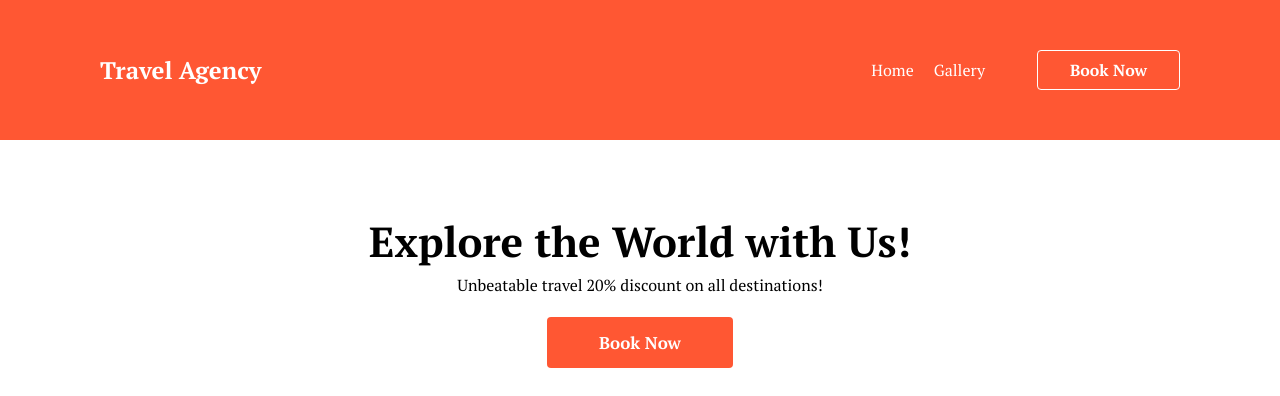
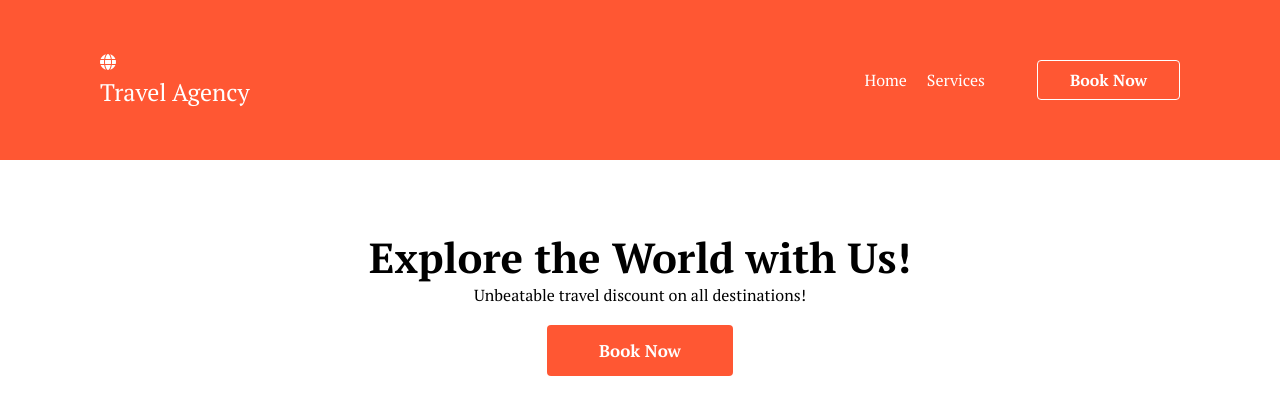
Before and after one commit to charliesumalag/ACTIVITY_4_WS1_ADS, a plain HTML site: page index.html in a window 1280 px wide. Shown: the top 396 px of the page. Drawn offline with Linux system fonts and the light colour scheme.

Commit message:
Update index.html

```diff
--- a/index.html
+++ b/index.html
@@ -4,18 +4,29 @@
     <meta charset="UTF-8" />
     <meta name="viewport" content="width=device-width, initial-scale=1.0" />
     <link rel="stylesheet" href="index.css" />
-    <title>Agency 20% Off</title>
+    <link
+      rel="stylesheet"
+      href="https://cdnjs.cloudflare.com/ajax/libs/font-awesome/6.6.0/css/all.min.css"
+      integrity="sha512-Kc323vGBEqzTmouAECnVceyQqyqdsSiqLQISBL29aUW4U/M7pSPA/gEUZQqv1cwx4OnYxTxve5UMg5GT6L4JJg=="
+      crossorigin="anonymous"
+      referrerpolicy="no-referrer"
+    />
+    <title>Travel Agency Discounts</title>
   </head>
   <body>
-    <div class="orange-bg">
+    <div class="orange-bg header-main-container">
       <div class="wrapper">
         <!-- header -->
         <header>
-          <h2>Travel Agency</h2>
+          <div class="logo-container">
+            <i class="fa-solid fa-globe"></i>
+            <h2><a href="index.html">Travel Agency</a></h2>
+          </div>
           <nav>
             <ul class="nav-lists">
               <li class="nav-list"><a href="#">Home</a></li>
-              <li class="nav-list"><a href="#">Gallery</a></li>
+              <li class="nav-list"><a href="services.html">Services</a></li>
+
               <button class="nav-btn">Book Now</button>
             </ul>
           </nav>
@@ -26,8 +37,10 @@
     <!-- miann content -->
     <main>
       <div class="wrapper">
-        <h1>Explore the World with Us!</h1>
-        <p class="par">Unbeatable travel 20% discount on all destinations!</p>
+        <div class="com">
+          <h1>Explore the World with Us!</h1>
+          <p class="par">Unbeatable travel discount on all destinations!</p>
+        </div>
         <button class="main-btn">Book Now</button>
         <div class="pictures-container">
           <div class="first">
@@ -67,8 +80,11 @@
         </div>
       </div>
     </main>
+    <!-- end of main -->
+    <!-- footer -->
     <footer>
-      <p>&copy; 2024 All rights reserved</p>
+      <p>&copy; Charlie Sumalag (2024). All rights reserved</p>
     </footer>
+    <!-- end of footer -->
   </body>
 </html>
```
